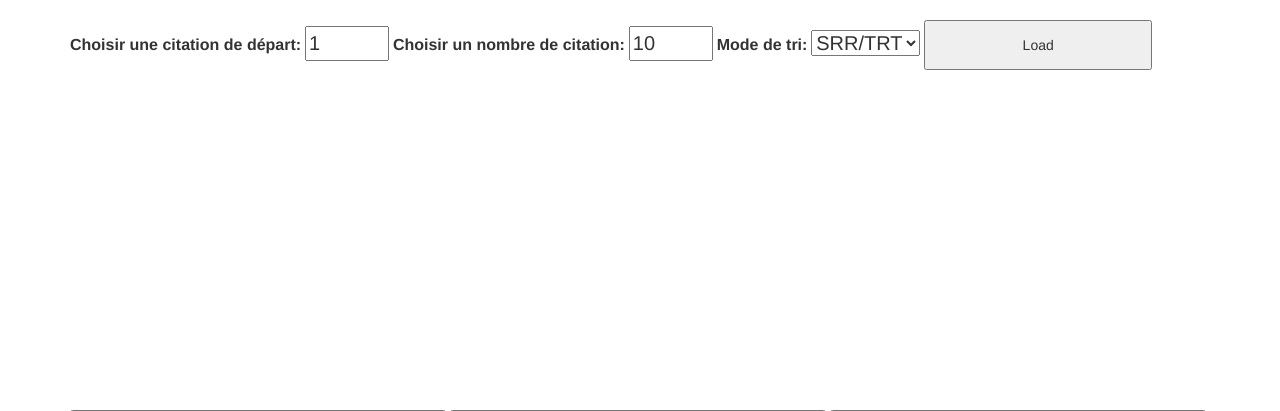
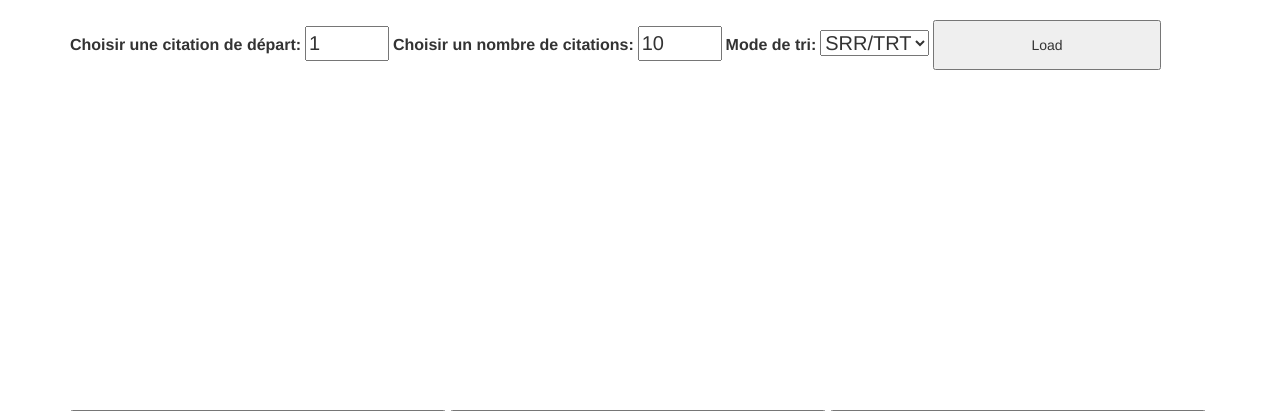
Before and after one commit to viafx24/microblog-0.8, a Flask app: page / in a window 1280 px wide. Shown: the part 52-463 px from the top of the page. Run offline with Flask 2, Linux system fonts and the light colour scheme; the visitor is signed in with stand-in values (Sample User, id 1); some libraries are stand-ins or nearby versions.

Commit message:
add a s to citation to check the pull pipeline on the raspi

```diff
--- a/app/templates/index.html
+++ b/app/templates/index.html
@@ -11,7 +11,7 @@
 <input type="number" id="begincitation" name="begincitation"
        min="1" max="300" value="1">
 
-<label for="numbercitation">Choisir un nombre de citation:</label>
+<label for="numbercitation">Choisir un nombre de citations:</label>
 <input type="number" id="numbercitation" name="numbercitation"
        min="0" max="300" value="10" step="10">
 
```
